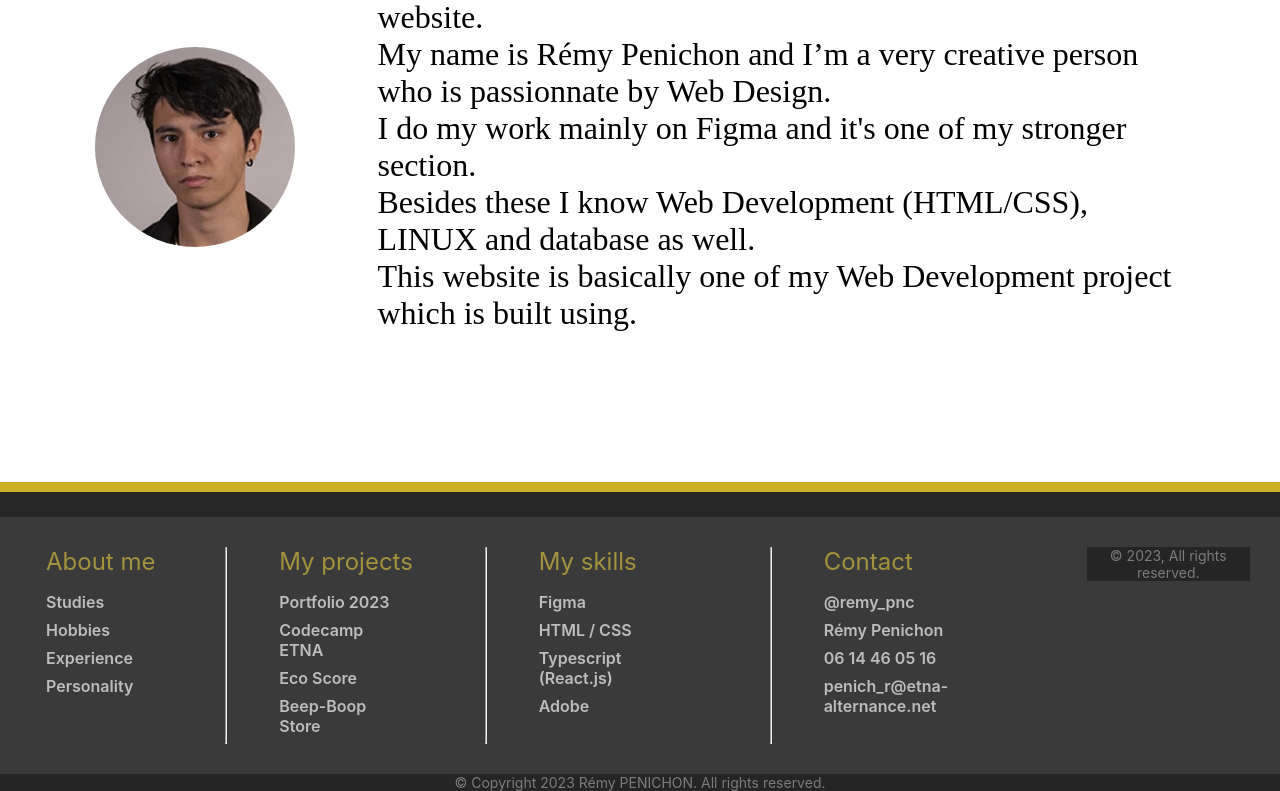
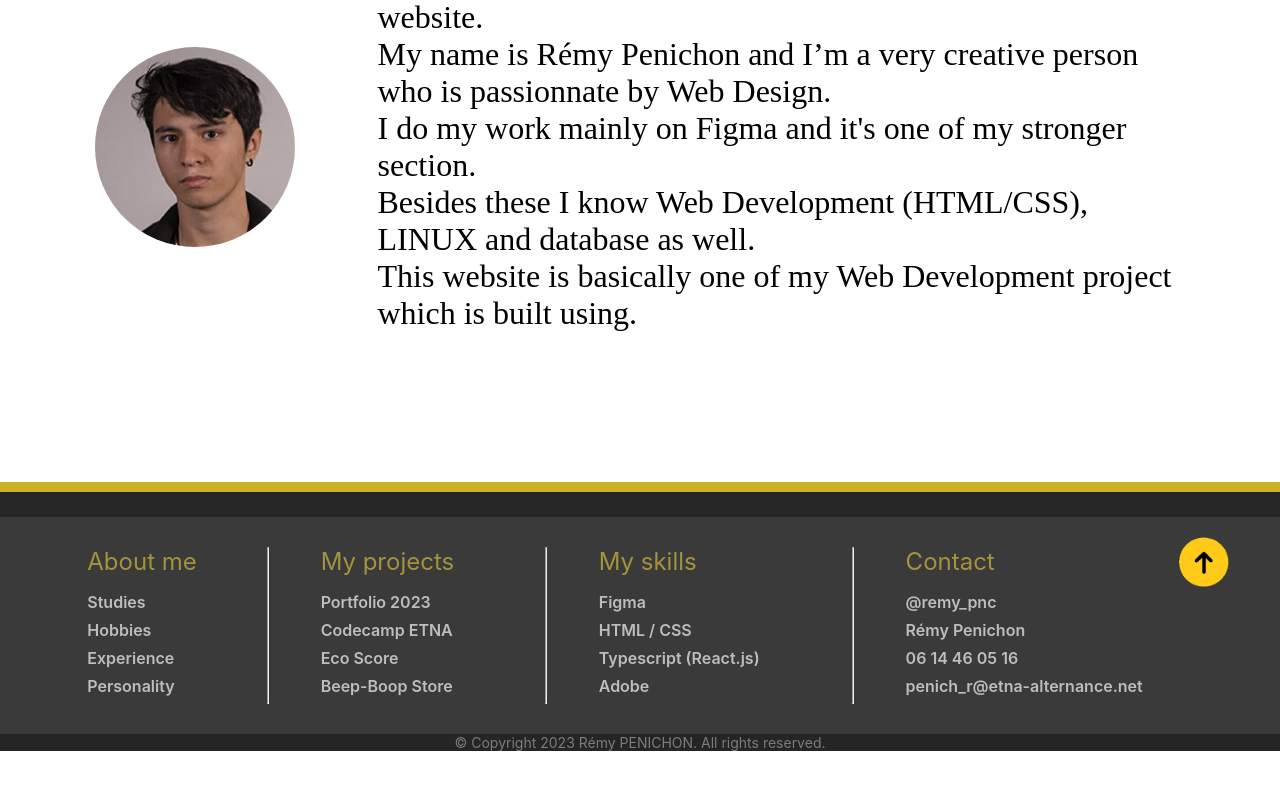
Before and after one commit to remypnc/my-portfolio, a Next.js app: page / in a window 1280 px wide. Shown: the part 1063-1854 px from the top of the page. After the commit the page ends 1814 px from the top, so only its background shows below. Built offline with nearby package versions, Linux system fonts and the light colour scheme.

Commit message:
[fix] topscroll

```diff
--- a/component/footer.tsx
+++ b/component/footer.tsx
@@ -1,5 +1,6 @@
 import React from 'react';
 import styles from '@/styles/Home.module.css'
+import TopButton from './topbutton';
 
 export default function Footer() {
     return (
@@ -42,12 +43,7 @@ export default function Footer() {
             <li>06 14 46 05 16</li>
             <li>penich_r@etna-alternance.net</li>
           </ul></h4>
-          <div className={styles.copyright}>
-
-        <p className={styles.copyRightText}>
-          © {new Date().getFullYear()}, All rights reserved.
-        </p>
-      </div>
+        <TopButton src={''} alt={'ScrollTopButton'}/>
      </div>
      </footer>
         <div className={styles.copyRightText}>
```
